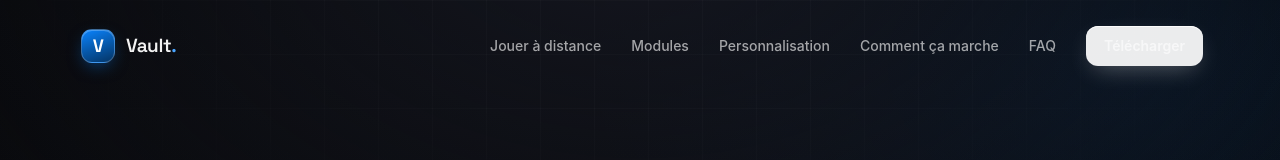
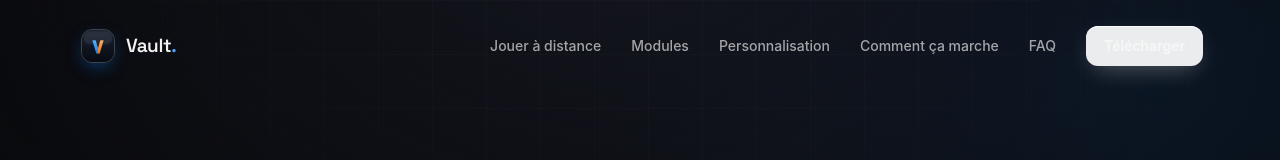
Before and after one commit to Esquie-rl/Vault, a plain HTML site: page index.html in a window 1280 px wide. Shown: the top 160 px of the page. Drawn offline with Linux system fonts and the light colour scheme.

Commit message:
Site : logo Vault officiel dans la nav et le pied de page

```diff
--- a/index.html
+++ b/index.html
@@ -60,10 +60,9 @@ nav{position:fixed;top:0;left:0;right:0;z-index:60}
 nav.scrolled .nav-inner{background:var(--glass);border-color:var(--hairline);
   backdrop-filter:blur(var(--blur)) saturate(1.8);-webkit-backdrop-filter:blur(var(--blur)) saturate(1.8);box-shadow:var(--glass-shadow)}
 .logo{display:flex;align-items:center;gap:11px;font-family:var(--display);font-weight:600;font-size:19px;letter-spacing:-.02em}
-.logo-mark{width:34px;height:34px;border-radius:11px;display:grid;place-items:center;
-  background:linear-gradient(160deg,var(--accent),color-mix(in srgb,var(--accent) 40%,#000));
-  border:1px solid var(--hairline-strong);color:#fff;font-family:var(--display);font-weight:700;font-size:18px;
-  box-shadow:inset 0 1px 0 rgba(255,255,255,.25), 0 6px 18px -6px rgba(10,132,255,.6)}
+.logo-mark{width:34px;height:34px;border-radius:11px;object-fit:cover;display:block;
+  border:1px solid var(--hairline-strong);
+  box-shadow:inset 0 1px 0 rgba(255,255,255,.18), 0 6px 18px -6px rgba(10,132,255,.6)}
 .logo b{font-weight:600}
 .logo .dot{color:var(--accent-2)}
 .nav-links{display:flex;gap:30px;align-items:center;font-size:14px;font-weight:500}
@@ -241,7 +240,7 @@ footer{border-top:1px solid var(--hairline);margin-top:80px;padding:44px 0 60px}
 
 <nav id="nav">
   <div class="nav-inner">
-    <a href="#top" class="logo"><span class="logo-mark">V</span><b>Vault<span class="dot">.</span></b></a>
+    <a href="#top" class="logo"><img class="logo-mark" src="vault-logo.png" alt="Vault" width="34" height="34"><b>Vault<span class="dot">.</span></b></a>
     <div class="nav-links" id="navlinks">
       <a href="#lan">Jouer à distance</a>
       <a href="#modules">Modules</a>
@@ -465,7 +464,7 @@ footer{border-top:1px solid var(--hairline);margin-top:80px;padding:44px 0 60px}
 <footer>
   <div class="wrap">
     <div class="foot">
-      <a href="#top" class="logo"><span class="logo-mark">V</span><b>Vault<span class="dot">.</span></b></a>
+      <a href="#top" class="logo"><img class="logo-mark" src="vault-logo.png" alt="Vault" width="34" height="34"><b>Vault<span class="dot">.</span></b></a>
       <div class="foot-links">
         <a href="#lan">Jouer à distance</a>
         <a href="#modules">Modules</a>
```
Also changed, not shown: vault-logo.png (added).
